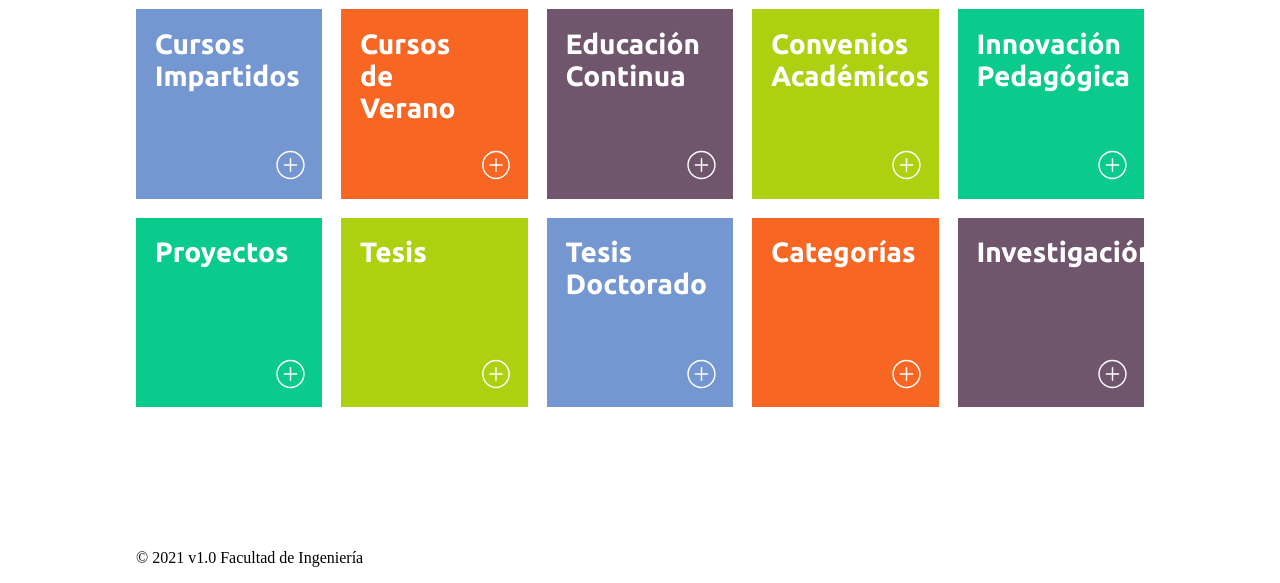
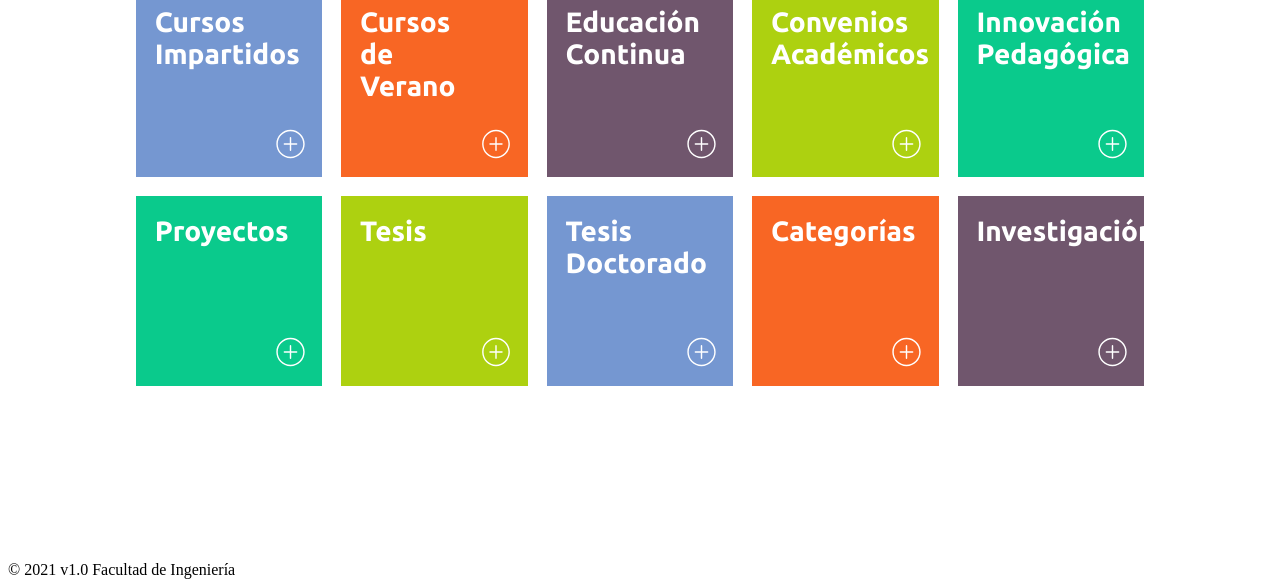
Before and after one commit to DecaIngenieria/evaluacion-prefosores.github.io, a plain HTML site: page index.html in a window 1280 px wide. Shown: the part 217-800 px from the top of the page. Drawn offline with Linux system fonts and the light colour scheme.

Commit message:
Added margin to bottom banner

```diff
--- a/Reportes/stylessheet.css
+++ b/Reportes/stylessheet.css
@@ -39,6 +39,7 @@
 
 .doc-body{
     padding: 0.5vw 10vw;
+    margin-bottom: 22px;
 }
 
 .row-box{
@@ -120,5 +121,12 @@
 .sticky {
     position: fixed;
     bottom: 0;
-    width: 100%
-  }
+    padding: 0vw 0vw 2px 0vw;
+    width: 100%;
+    height: 20px;
+    z-index: 100;
+    background-color: white;
+    display: flex;
+    flex-direction: column-reverse;
+    justify-content: left;
+}
--- a/index.html
+++ b/index.html
@@ -150,9 +150,9 @@
                 </div>
             </div>
         </div>
-        <div class="sticky">
-            <p>&copy; 2021 v1.0 Facultad de Ingeniería</p>
-        </div>
+    </div>
+    <div class="sticky">
+        &copy; 2021 v1.0 Facultad de Ingeniería
     </div>
 </body>
 
--- a/stylessheet.css
+++ b/stylessheet.css
@@ -38,7 +38,10 @@
 }
 
 .doc-body{
-    padding: 2vw 10vw;
+    padding-left: 10vw;
+    padding-right: 10vw;
+    padding-top: 0.5vh;
+    margin-bottom: 22px;
 }
 
 .row-box{
@@ -120,5 +123,12 @@
 .sticky {
     position: fixed;
     bottom: 0;
-    width: 100%
-  }
+    padding: 0vw 0vw 2px 0vw;
+    width: 100%;
+    height: 20px;
+    z-index: 100;
+    background-color: white;
+    display: flex;
+    flex-direction: column-reverse;
+    justify-content: left;
+}
```
Also changed, not shown: Reportes/Categorias.html (+3 -3 lines), Reportes/ConveniosAcademicos.html (+3 -6 lines), Reportes/CursosImpartidos.html (+3 -6 lines), Reportes/CursosVerano.html (+3 -6 lines), Reportes/EducacionContinua.html (+3 -6 lines), Reportes/InnovacionPedagogica.html (+3 -6 lines), Reportes/Investigacion.html (+3 -4 lines), Reportes/Proyectos.html (+3 -6 lines), Reportes/Tesis.html (+3 -6 lines), Reportes/TesisDoctorado.html (+3 -6 lines).
